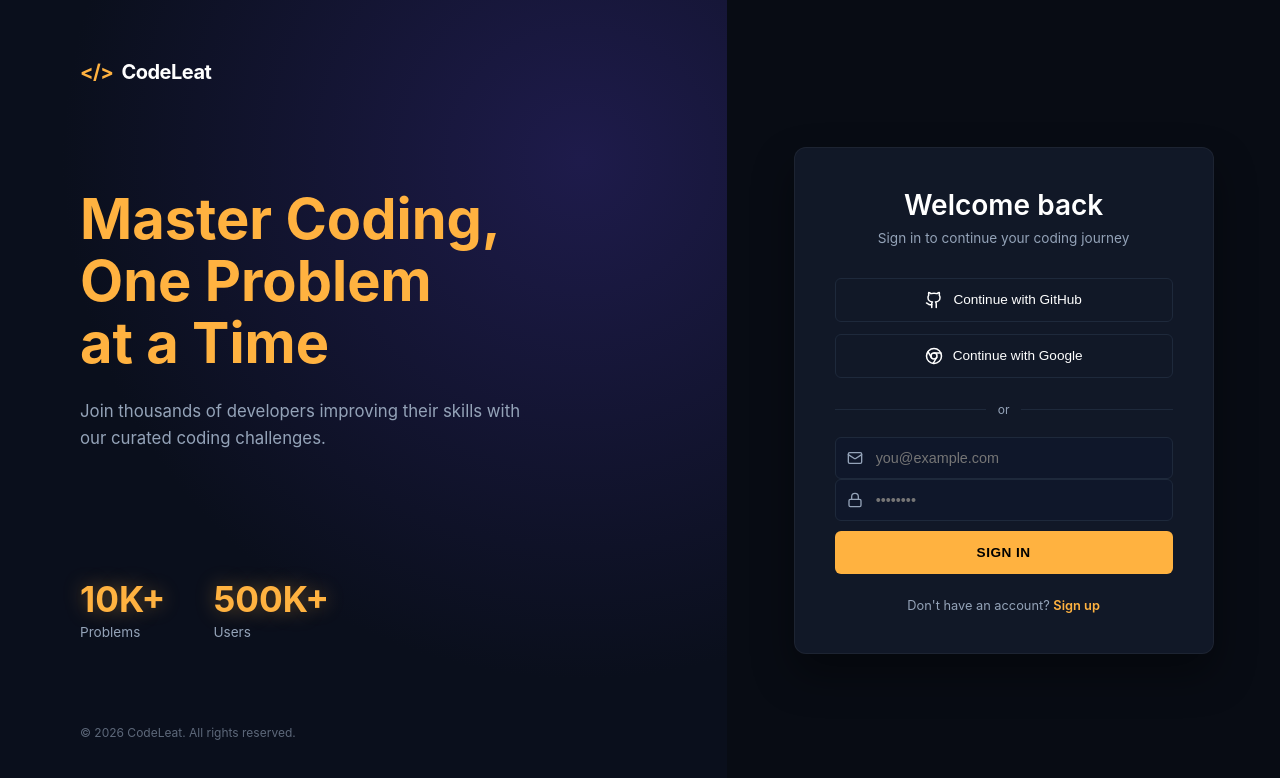
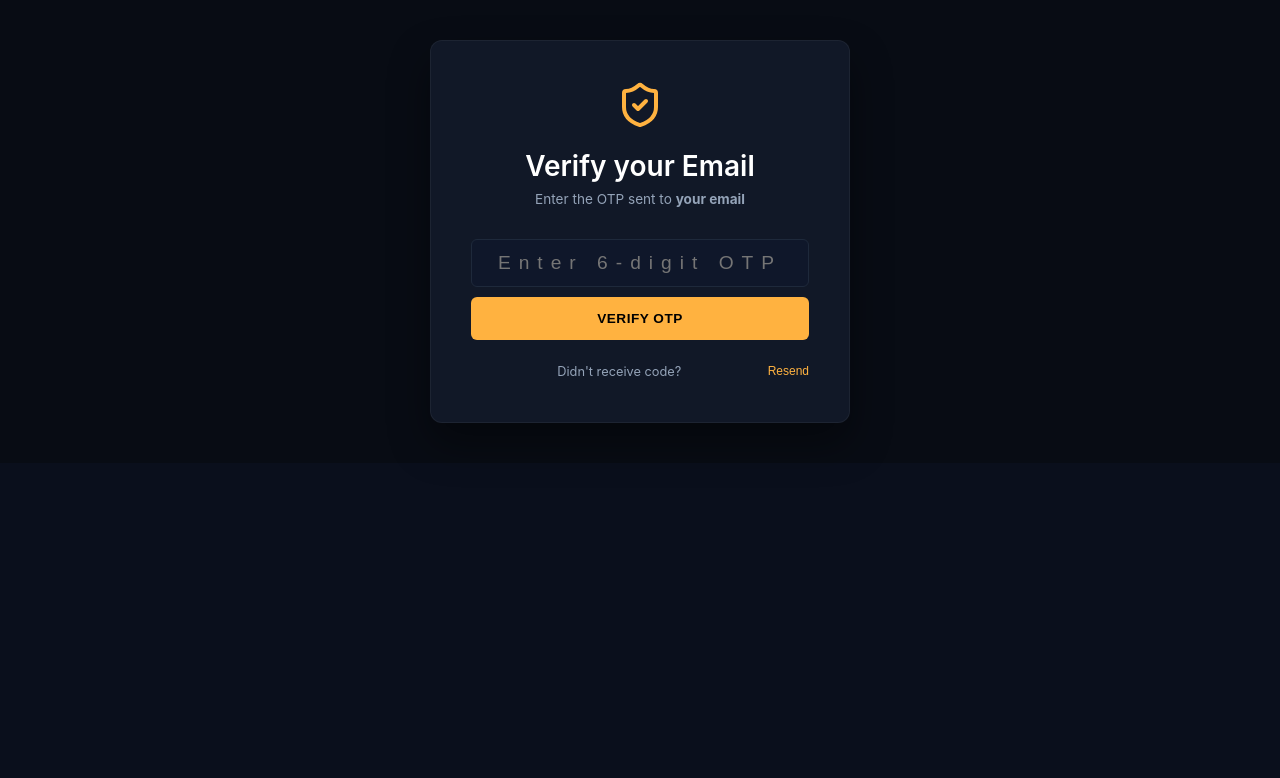
Before and after one commit to varunr838/home-page, a React (Create React App) app: page /verify-otp in a window 1280 px wide. Before the commit this address led to /login. Shown: the top 778 px of the page. Built offline with nearby package versions, Linux system fonts and the light colour scheme.

Commit message:
Add login using username and password functionality

```diff
--- a/src/App.js
+++ b/src/App.js
@@ -5,7 +5,8 @@ import Dashboard from './components/Dashboard';
 import ProblemPage from './pages/ProblemsPage';
 import LoginPage from './pages/LoginPage';
 import SignupPage from './pages/SignupPage';
-import ProtectedRoute from './components/ProtectedRoute'; // Import the wrapper
+import ProtectedRoute from './components/ProtectedRoute';
+import VerifyOtpPage from './pages/VerifyOtpPage';// Import the wrapper
 
 const App = () => {
   return (
@@ -14,6 +15,7 @@ const App = () => {
         {/* Public Routes */}
         <Route path="/login" element={<LoginPage />} />
         <Route path="/signup" element={<SignupPage />} />
+        <Route path="/verify-otp" element={<VerifyOtpPage />} />
 
         {/* Protected Routes - Only accessible if logged in */}
         <Route
--- a/src/components/ProtectedRoute.jsx
+++ b/src/components/ProtectedRoute.jsx
@@ -1,10 +1,50 @@
-import React from 'react';
+import React, { useState, useEffect } from 'react';
 import { Navigate } from 'react-router-dom';
 
 const ProtectedRoute = ({ children }) => {
-    const isLoggedIn = localStorage.getItem('isLoggedIn');
+    const [status, setStatus] = useState('loading');
 
-    if (!isLoggedIn) {
+    useEffect(() => {
+        const verifySession = async () => {
+            // 1. Check local storage first
+            if (localStorage.getItem('isLoggedIn') === 'true') {
+                setStatus('authorized');
+                return;
+            }
+
+            // 2. If not in local storage, try to ping the backend.
+            // We use a small timeout to ensure the browser has processed the redirect cookies.
+            try {
+                const response = await fetch("https://dorie-lunulate-breezily.ngrok-free.dev/user/get-progress", {
+                    method: 'GET',
+                    credentials: 'include', // CRITICAL for cross-origin cookies
+                    headers: {
+                        'ngrok-skip-browser-warning': 'true',
+                        'Accept': 'application/json'
+                    }
+                });
+
+                if (response.ok) {
+                    localStorage.setItem('isLoggedIn', 'true');
+                    setStatus('authorized');
+                } else {
+                    setStatus('unauthorized');
+                }
+            } catch (err) {
+                console.error("Auth check failed", err);
+                setStatus('unauthorized');
+            }
+        };
+
+        verifySession();
+    }, []);
+
+    if (status === 'loading') {
+        // Show a blank screen or a simple spinner while checking the backend
+        return <div style={{ backgroundColor: '#0a0e27', height: '100vh' }}></div>;
+    }
+
+    if (status === 'unauthorized') {
         return <Navigate to="/login" replace />;
     }
 
--- a/src/pages/LoginPage.jsx
+++ b/src/pages/LoginPage.jsx
@@ -8,9 +8,11 @@ const LoginPage = () => {
     const [formData, setFormData] = useState({ email: '', password: '' });
     // Inside LoginPage.jsx
     useEffect(() => {
-        const token = localStorage.getItem('authToken');
-        if (token) {
-            navigate('/'); // Go to dashboard if already authenticated
+        const isLoggedIn = localStorage.getItem('isLoggedIn');
+        if (isLoggedIn === 'true') {
+            // ONLY navigate if we are sure we are logged in.
+            // Use replace: true to prevent the user from going "back" into the loop
+            navigate('/', { replace: true });
         }
     }, [navigate]);
 
@@ -42,6 +44,10 @@ const LoginPage = () => {
         console.error("Login error:", error);
     }
 };
+const handleGoogleLogin = () => {
+        // Redirect the entire window to the backend's OAuth entry point
+        window.location.href = "http://localhost:8080/oauth2/authorization/google";
+};
 
     return (
         <div className="auth-wrapper">
@@ -67,7 +73,7 @@ const LoginPage = () => {
                         </div>
                         <div className="social-group">
                             <button className="btn-social"><Github size={18}/> Continue with GitHub</button>
-                            <button className="btn-social"><Chrome size={18}/> Continue with Google</button>
+                            <button className="btn-social" onClick={handleGoogleLogin} ><Chrome size={18}/> Continue with Google</button>
                         </div>
                         <div className="divider">or</div>
                         <form onSubmit={handleLogin}>
--- a/src/pages/SignupPage.jsx
+++ b/src/pages/SignupPage.jsx
@@ -16,7 +16,7 @@ const SignupPage = () => {
     const handleSignup = async (e) => {
         e.preventDefault();
         try {
-            const response = await fetch("https://dorie-lunulate-breezily.ngrok-free.dev/auth/signup", {
+            const response = await fetch("https://dorie-lunulate-breezily.ngrok-free.dev/auth/sign-up", {
                 method: "POST",
                 headers: {
                     "Content-Type": "application/json",
@@ -26,10 +26,11 @@ const SignupPage = () => {
             });
 
             const data = await response.json();
+            console.log(data);
 
             if (response.ok) {
                 // Navigate to OTP page and pass the verificationID in the state
-                navigate('/verify-otp', { state: { verificationId: data.verificationID, email: formData.email } });
+                navigate('/verify-otp', { state: { verificationId: data.verificationId, email: formData.email } });
             } else {
                 alert(data.message || "Signup failed. Please try again.");
             }
--- /dev/null
+++ b/src/pages/VerifyOtpPage.jsx
@@ -0,0 +1,90 @@
+import React, { useState } from 'react';
+import { useNavigate, useLocation } from 'react-router-dom';
+import { ShieldCheck } from 'lucide-react';
+import '../styles/Auth.css';
+
+const VerifyOtpPage = () => {
+    const navigate = useNavigate();
+    const location = useLocation();
+    const [otp, setOtp] = useState('');
+    const [loading, setLoading] = useState(false);
+
+    // Get the ID passed from the Signup page
+    const verificationId = location.state?.verificationId;
+    console.log(verificationId);
+    const email = location.state?.email;
+
+    const handleVerify = async (e) => {
+        e.preventDefault();
+        if (!verificationId) {
+            alert("Session expired. Please sign up again.");
+            return navigate('/signup');
+        }
+
+        setLoading(true);
+        try {
+            const response = await fetch("https://dorie-lunulate-breezily.ngrok-free.dev/auth/verify-otp", {
+                method: "POST",
+                headers: {
+                    "Content-Type": "application/json",
+                    "ngrok-skip-browser-warning": "true"
+                },
+                // Include credentials if the server sets auth cookies here
+                credentials: 'include',
+                body: JSON.stringify({
+                    verificationId: verificationId,
+                    enteredOtp: otp
+                })
+            });
+
+            if (response.ok) {
+                // If the backend doesn't return a token in JSON but sets cookies:
+                // localStorage.setItem('isLoggedIn', 'true');
+                navigate('/login');
+            } else {
+                alert("Invalid OTP. Please check your email.");
+            }
+        } catch (error) {
+            console.error("OTP Error:", error);
+        } finally {
+            setLoading(false);
+        }
+    };
+
+    return (
+        <div className="auth-wrapper">
+            <div className="form-side" style={{ flex: 1 }}>
+                <div className="auth-card" style={{ textAlign: 'center' }}>
+                    <div className="auth-header">
+                        <ShieldCheck size={48} color="#FFB240" style={{ marginBottom: '16px' }}/>
+                        <h2>Verify your Email</h2>
+                        <p>Enter the OTP sent to <strong>{email || 'your email'}</strong></p>
+                    </div>
+
+                    <form onSubmit={handleVerify}>
+                        <div className="input-field" style={{ justifyContent: 'center' }}>
+                            <input
+                                type="text"
+                                placeholder="Enter 6-digit OTP"
+                                maxLength="6"
+                                style={{ paddingLeft: '12px', textAlign: 'center', letterSpacing: '8px', fontSize: '1.2rem' }}
+                                value={otp}
+                                onChange={(e) => setOtp(e.target.value)}
+                                required
+                            />
+                        </div>
+                        <button type="submit" className="btn-submit" disabled={loading}>
+                            {loading ? "VERIFYING..." : "VERIFY OTP"}
+                        </button>
+                    </form>
+
+                    <div className="card-footer">
+                        <p>Didn't receive code? <button className="forgot-link" style={{ background: 'none', border: 'none', cursor: 'pointer' }}>Resend</button></p>
+                    </div>
+                </div>
+            </div>
+        </div>
+    );
+};
+
+export default VerifyOtpPage;
```
